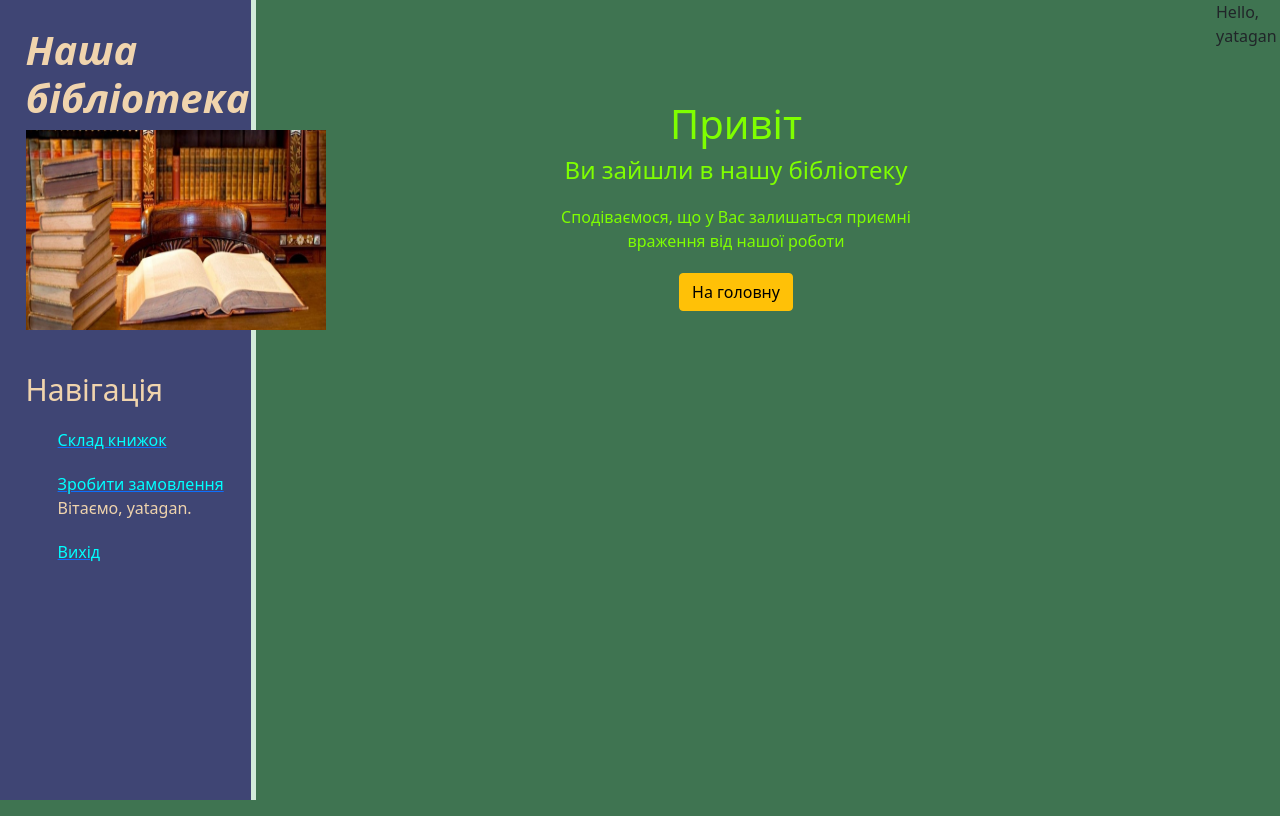
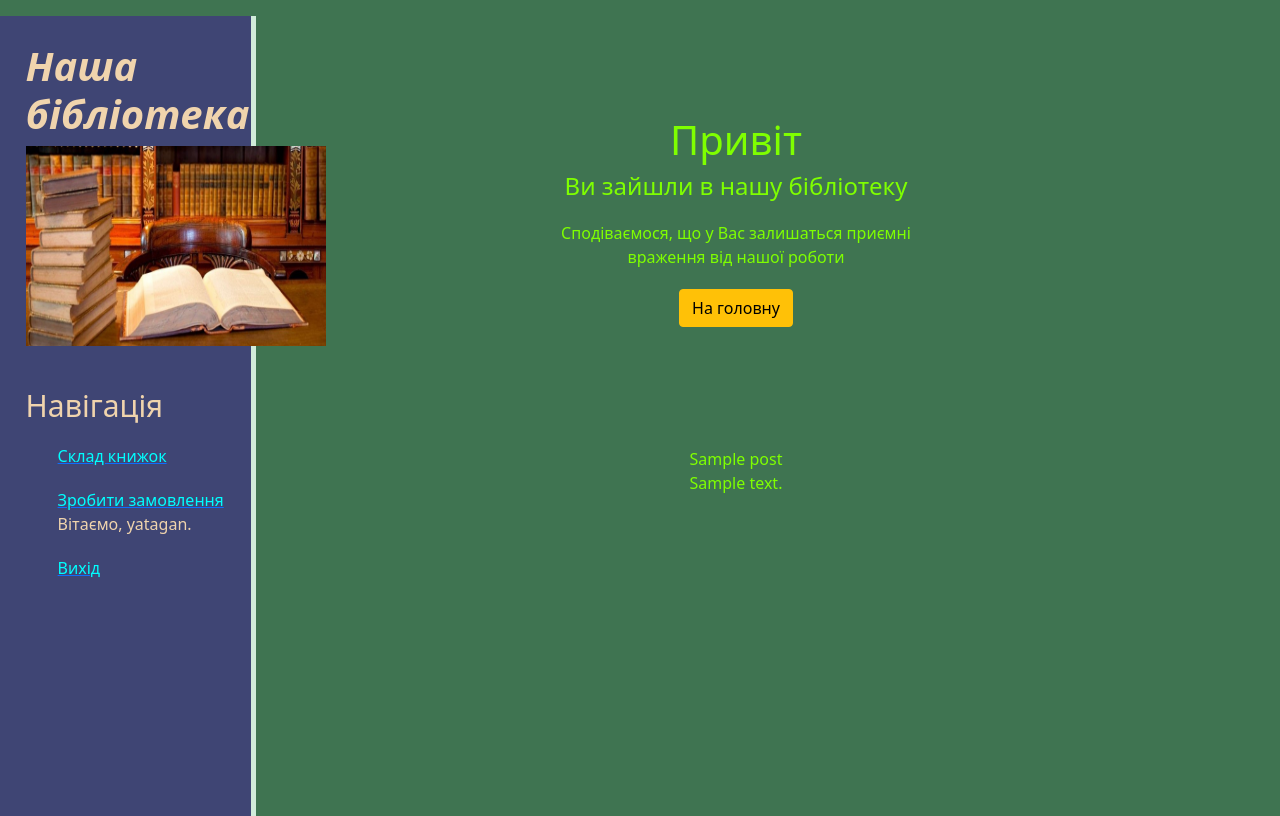
Before and after one commit to yatagan/ILS, a Django app: page / in a window 1280 px wide. Run offline with Django 4.2, Linux system fonts and the light colour scheme; a user stored in the database is signed in; tables that the repository leaves empty hold one stand-in row (values such as "Sample post").

Commit message:
Add news to main page

```diff
--- a/core/admin.py
+++ b/core/admin.py
@@ -7,3 +7,4 @@ admin.site.register(Book)
 admin.site.register(BookInstance)
 admin.site.register(Visitor)
 admin.site.register(BookRent)
+admin.site.register(Post)
--- a/core/models.py
+++ b/core/models.py
@@ -68,3 +68,10 @@ class BookRent(models.Model):
     active = models.BooleanField()
     date = models.DateField()
     date_off = models.DateField()
+
+class Post(models.Model):
+    title = models.CharField(max_length=150)
+    text = models.TextField()
+
+    def __str__(self):
+        return self.title
--- a/core/templates/core/index.html
+++ b/core/templates/core/index.html
@@ -8,8 +8,21 @@
         <button class="btn btn-warning">На головну</button>
     </div>
 
-{% if user.is_authenticated %}
-Hello, {{user.username }}
-{% endif %}
+    <div class="features">
 
+    {% if posts %}
+        {% for post in posts %}
+
+        <p>
+            {{ post.title }}
+            <br>
+            {{ post.text }}
+        </p>
+
+        {% endfor %}
+    {% else %}
+        Новин немає
+    {% endif %}
+
+</div>
 {% endblock content %}
--- a/core/views.py
+++ b/core/views.py
@@ -1,8 +1,9 @@
 from django.shortcuts import render
-from .models import Book
+from .models import Book, Post
 from .forms import BookForm
 
 
 def index(request):
     """Home page library."""
-    return render(request, 'core/index.html')
+    posts = Post.objects.all()
+    return render(request, 'core/index.html', {'posts': posts})
```
Also changed, not shown: core/migrations/0009_post.py (added).
